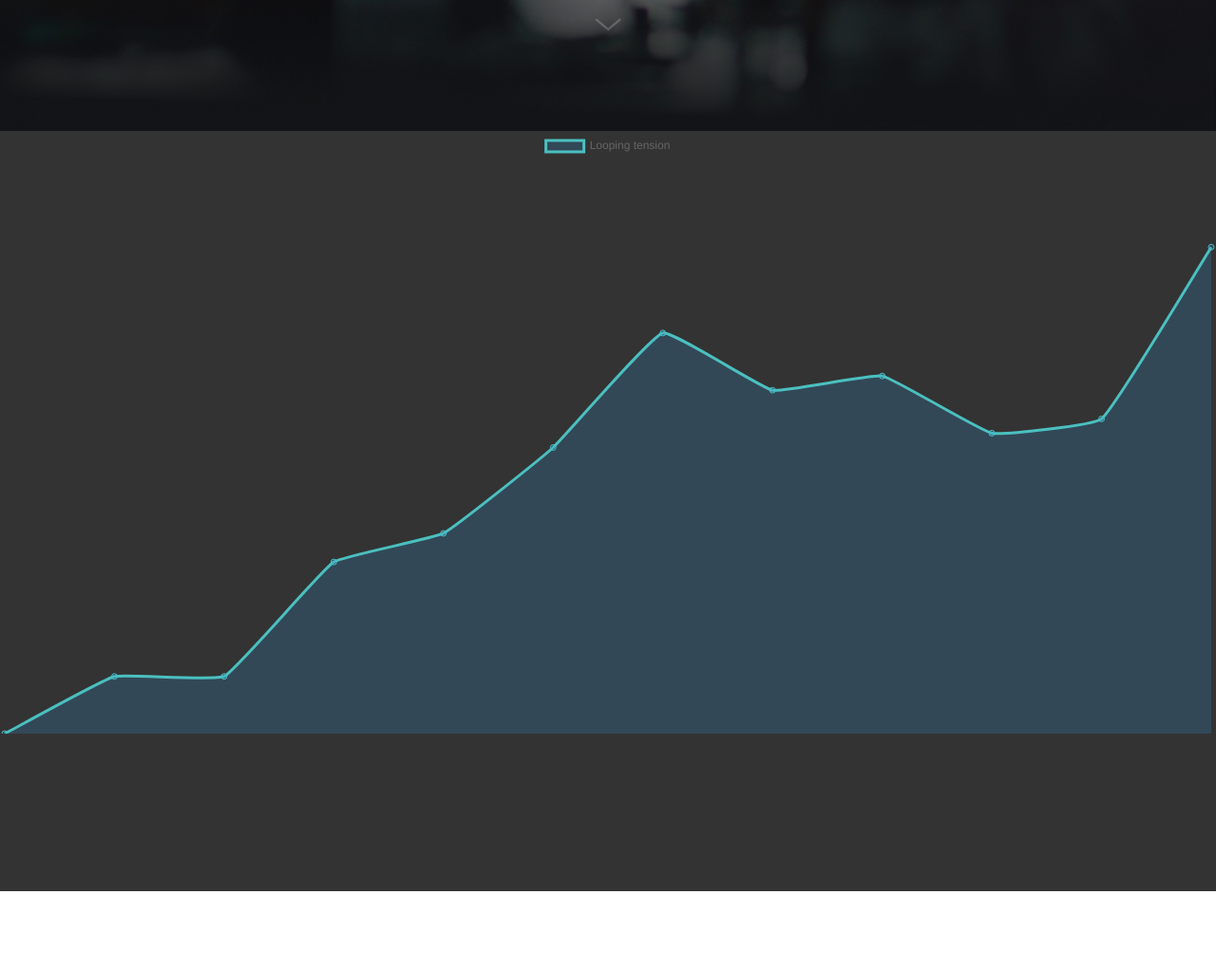
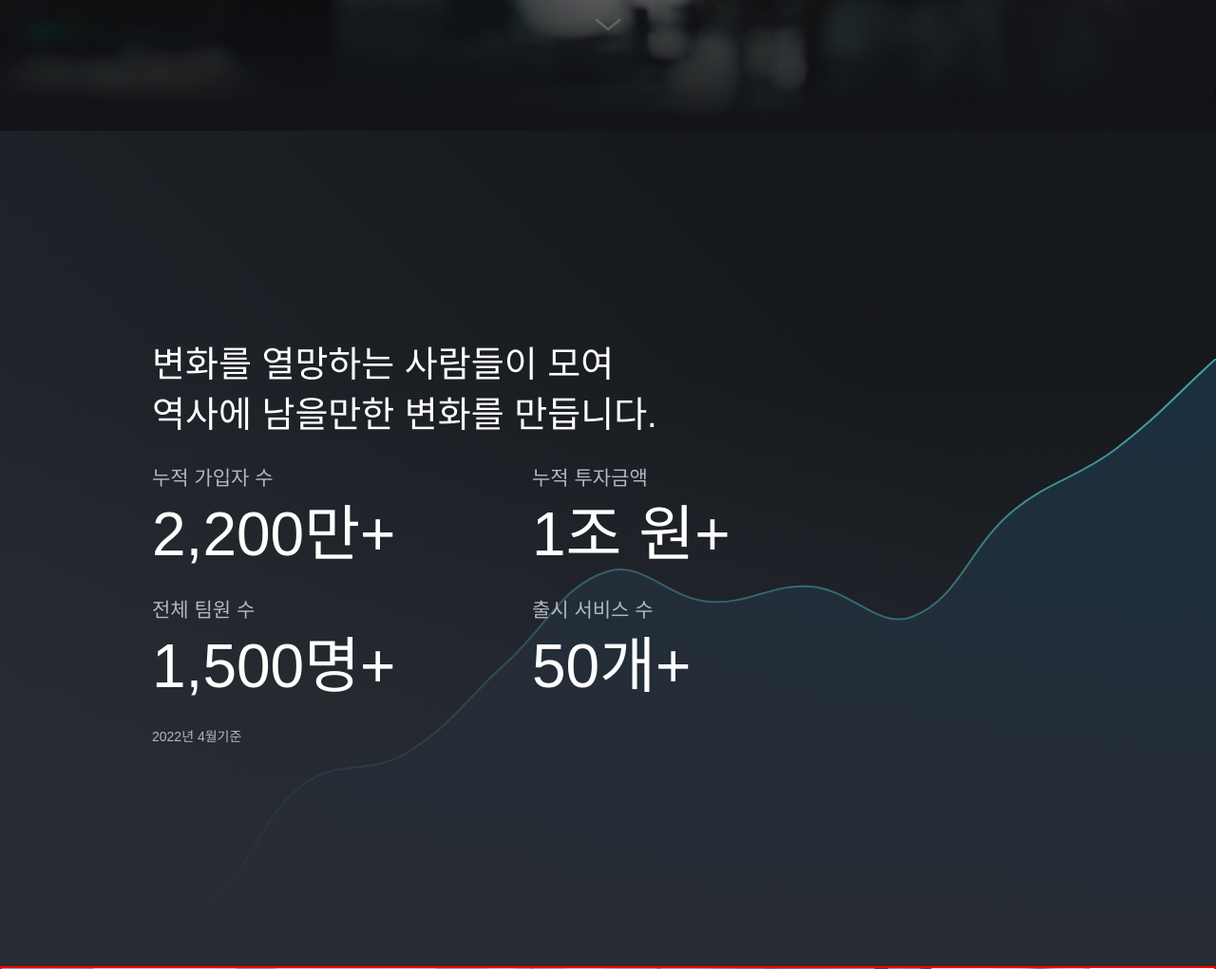
Before and after one commit to dadafly1244/toss-team-vanilla-app, a website built with Parcel: page index.html in a window 1280 px wide. Shown: the part 663-1684 px from the top of the page at 95% size. Built offline with nearby package versions, Linux system fonts and the light colour scheme.

Commit message:
feat: second page
chartjs로 앞으로 그려지는 애니메이션 적용 완료
글자 삽입 완료

더 필요한 부분
폰트 적용해야함.

```diff
--- a/css/main.css
+++ b/css/main.css
@@ -1,31 +1,32 @@
 /* COMMON */
-body{
+body {
   /* 어두운 회색 */
   color: #333;
-  font-size:16px;
+  font-size: 16px;
   font-weight: 400;
   /* 행간 1.4배 */
   line-height: 1.4;
   font-family: 'Nanum Gothic', sans-serif;
- /* 제거하기 */
+  /* 제거하기 */
   height: 6000px;
-
   /* 가려서 보이지 않는 부분 처리 */
   /* padding-top: 56px; */
+  /* position: relative; */
 }
+
 img {
   display: block;
 }
+
 a {
   text-decoration: none;
 }
 
-.inner{
+.inner {
   width: 1140px;
   margin: 0 auto;
-  position : relative;
+  position: relative;
 }
-
 
 
 
@@ -43,50 +44,47 @@ header {
   align-items: center;
   /* backdrop-filter: blur(20px); */
   z-index: 1;
-
 }
 
-header.filter{
+header.filter {
   backdrop-filter: blur(20px);
 }
 
-header .inner{
+header .inner {
   height: 100%;
+}
 
-
-
-}
-header .logo{
+header .logo {
   height: 100%;
   position: absolute;
   top: 0;
   bottom: 0;
   margin: auto;
   z-index: 1;
+}
 
-}
 header .logo img {
   height: 100%;
   z-index: 1;
   display: flex;
   align-items: center;
   justify-content: center;
-  cursor:pointer;
+  cursor: pointer;
 }
 
-header .inner .menu{
+header .inner .menu {
   height: 100%;
   display: flex;
   justify-content: flex-end;
   align-items: center;
-
-}
-header .inner .menu li{
-  margin-right: 40px;
-  cursor:pointer;
 }
 
-header .inner .menu li a{
+header .inner .menu li {
+  margin-right: 40px;
+  cursor: pointer;
+}
+
+header .inner .menu li a {
   color: #fff;
 }
 
@@ -101,7 +99,8 @@ header .inner .menu li a{
 }
 
 .main-text-container {
-  width: 100%;;
+  width: 100%;
+  ;
   position: absolute;
   bottom: 280px;
   box-sizing: border-box;
@@ -119,12 +118,11 @@ header .inner .menu li a{
   position: absolute;
   bottom: 120px;
   right: calc((100% - 28px)/2);
-
 }
 
-.down-btn img{
+.down-btn img {
   width: 28px;
-  cursor:pointer;
+  cursor: pointer;
   animation-name: up-down;
   animation-delay: .3s;
   animation-duration: 1s;
@@ -132,23 +130,153 @@ header .inner .menu li a{
   animation-iteration-count: infinite;
   /* 에니메이션이 끝이 났을 때 반대 방향으로 움직이게 하는 속성 */
   animation-direction: alternate;
-
 }
 
-@keyframes up-down{
-  0%{
+@keyframes up-down {
+  0% {
     transform: translate(0, 0);
-    opacity:1;
+    opacity: 1;
   }
-  100%{
+  100% {
     /* 밑으로 20px 만큼 가고 투명하게 바뀌기 */
     transform: translate(0, 20px);
-    opacity:0;
+    opacity: 0;
   }
 }
 
 
+/*performance*/
 .second-container {
-  height: calc(100vh + 1px);
-  background-color: #333;
+  height: calc(110vh);
+  background-color: rgb(18, 20, 23);
+  position: relative;
 }
+.second-container .chart__cover {
+  background: linear-gradient(45deg, rgba(40, 44, 52,1), rgba(40, 44, 52,.1) 70.7%),
+            linear-gradient(360deg, rgba(40, 44, 52,1), rgba(40, 44, 52,.1) 70.7%);
+  /* background: linear-gradient(45deg,rgba(40, 44, 52,.8),rgba(40, 44, 52,.2),70%);
+              linear-gradient(360deg,rgba(40, 44, 52,.8),rgba(40, 44, 52,.2),70%); */
+  position: absolute;
+  top: 0;
+  left: 0;
+  height: 100%;
+  width: 100%;
+}
+.second-container #myChart {
+  height: 60%;
+  position: absolute;
+  bottom:0;
+  /* top: 20px; */
+  overflow: hidden;
+}
+.second-container .textgroup {
+  /* border: 10px solid #B0B8C1; */
+  width: 960px;
+  position: absolute;
+  top: 25%;
+  left: 50%;
+  margin-left: calc(960px/-2);
+}
+.second-container .textgroup__title {
+  /* background-color: rosybrown; */
+  color: #fff;
+  width: 100%;
+  display: flex;
+  justify-content: flex-start;
+  font-size: 38px;
+  margin-bottom: 25px;
+}
+
+.second-container .textgroup__description {
+  width: 100%;
+  display: flex;
+  flex-wrap: wrap;
+  justify-content: flex-start;
+  align-items: center;
+}
+
+.second-container .textgroup__description .description__text1,
+.second-container .textgroup__description .description__text2,
+.second-container .textgroup__description .description__text3,
+.second-container .textgroup__description .description__text4 {
+  width: 400px;
+}
+
+.second-container .textgroup__description .description__text1 .text1__title,
+.second-container .textgroup__description .description__text2 .text2__title,
+.second-container .textgroup__description .description__text3 .text3__title,
+.second-container .textgroup__description .description__text4 .text4__title {
+  /* background-color: royalblue; */
+  color: #B0B8C1;
+  font-size: 21px;
+}
+
+.second-container .textgroup__description .description__text1 .text1__num,
+.second-container .textgroup__description .description__text2 .text2__num,
+.second-container .textgroup__description .description__text3 .text3__num,
+.second-container .textgroup__description .description__text4 .text4__num {
+  /* background-color: red; */
+  color: #fff;
+  font-size: 64px;
+  margin-bottom: 20px;
+}
+
+.second-container .textgroup__description .description__text5 {
+  color: #B0B8C1;
+  height: 20px;
+  width: 100%;
+  font-size: 14px;
+
+}
+
+
+/* Team Mission */
+
+.team-mission {
+  height: 140vh;
+  border: 2px solid red;
+  background-image: url(../images/kv-2.jpg/);
+  background-repeat: no-repeat;
+  background-position: center;
+  background-attachment: fixed;
+  background-size:cover;
+  display: flex;
+  justify-content: center;
+  align-items: center;
+}
+.team-mission .textbox{
+  width: 788px;
+  height: 406px;
+  padding: 60px 92px;
+  margin: 0 auto;
+  text-align: center;
+  background-color: rgba(26, 30, 36, 0.65);
+  border-radius: 10px;
+  position: absolute;
+  right: 0;
+  left: 0;
+  display: flex;
+  justify-content: center;
+  align-items: center;
+}
+.team-mission .textbox .textbox__text{
+  width: 604;
+
+}
+.team-mission .textbox__text .text__title{
+
+  font-size: 30px;
+  line-height: 43.5px;
+  color: #b0b8c1;
+  margin-bottom: 20px ;
+
+}
+.team-mission .textbox__text .text__description{
+  font-weight: bold;
+  font-size: 30px;
+  line-height: 43.5px;
+  color: #fff;
+  text-align: center;
+}
+
+/* HISTORY */
--- a/index.html
+++ b/index.html
@@ -35,7 +35,8 @@
   <!-- CHART.JS for LINE-CHART -->
   <script src="https://cdnjs.cloudflare.com/ajax/libs/Chart.js/3.7.1/chart.min.js" integrity="sha512-QSkVNOCYLtj73J4hbmVoOV6KVZuMluZlioC+trLpewV8qMjsWqlIQvkn1KGX2StWvPMdWGBqim1xlC8krl1EKQ==" crossorigin="anonymous" referrerpolicy="no-referrer"></script>
   <script src="https://cdn.jsdelivr.net/npm/chart.js"></script>
-  <script defer src="./js/line-chart.js"></script>
+  <!-- <script src="https://cdn.jsdelivr.net/npm/chartjs-plugin-deferred@2.0.0/dist/chartjs-plugin-deferred.min.js"></script> -->
+  <script defer src="./js/line-chart2.js"></script>
 
 
   <!-- GSAP -->
@@ -85,16 +86,61 @@
     </div>
   </div>
 
-
-  <section>
+  <!-- performance(실적) -->
+  <section >
     <div class="second-container">
-      <div>
+      <div class="chart" >
         <canvas id="myChart"></canvas>
+        <div class="chart__cover"></div>
       </div>
-
+      <div class="textgroup">
+        <div class="textgroup__title">변화를 열망하는 사람들이 모여<br>역사에 남을만한 변화를 만듭니다.</div>
+        <div class="textgroup__description">
+          <div class="description__text1">
+            <div class="text1__title">누적 가입자 수</div>
+            <div class="text1__num">2,200만+</div>
+          </div>
+          <div class="description__text2">
+            <div class="text2__title">누적 투자금액</div>
+            <div class="text2__num">1조 원+</div>
+          </div>
+          <div class="description__text3">
+            <div class="text3__title">전체 팀원 수</div>
+            <div class="text3__num">1,500명+</div>
+          </div>
+          <div class="description__text4">
+            <div class="text4__title">출시 서비스 수</div>
+            <div class="text4__num">50개+</div>
+          </div>
+          <div class="description__text5">
+            2022년 4월기준
+          </div>
+        </div>
+      </div>
     </div>
+  </section>
 
 
+  <!-- Team Mission -->
+
+  <section class="team-mission">
+    <div class="textbox">
+      <div class="textbox__text">
+        <div class="text__title">
+          Team Mission
+        </div>
+        <div class="text__description">
+          토스팀은 바꾸고 싶은 세상의 모습이 있고 생각만<br>
+          해도 가슴 뛰는 목표가 있는 조직 입니다. <br>
+          어렵고, 불편하고, 멀게 느껴지는 금융이 아닌 <br>
+          누구에게나 쉽고 상식적인 금융을 만드는 것이 <br>
+          토스팀의 존재 이유입니다.
+        </div>
+      </div>
+    </div>
   </section>
+
+
+
 </body>
 </html>
--- /dev/null
+++ b/js/line-chart2.js
@@ -0,0 +1,110 @@
+// <block:data:2>
+const data = [];
+const datapoints = [0, 20, 20, 60, 70, 100, 130, 120, 125, 115, 150, 170,200];
+let prev = 100;
+for (let i = 0; i < 13; i++) {
+  prev += 5 - Math.random() * 10;
+  data.push({x: i, y:datapoints[i]});
+}
+// </block:data>
+
+// <block:animation:1>
+const totalDuration = 1000;
+const delayBetweenPoints = totalDuration / data.length;
+const previousY = (ctx) => ctx.index === 0 ? ctx.chart.scales.y.getPixelForValue(100) : ctx.chart.getDatasetMeta(ctx.datasetIndex).data[ctx.index - 1].getProps(['y'], true).y;
+const animation = {
+  x: {
+    type: 'number',
+    easing: 'linear',
+    duration: delayBetweenPoints,
+    from: NaN, // the point is initially skipped
+    delay(ctx) {
+      if (ctx.type !== 'data' || ctx.xStarted) {
+        return 0;
+      }
+      ctx.xStarted = true;
+      return ctx.index * delayBetweenPoints;
+    }
+  },
+  y: {
+    type: 'number',
+    easing: 'linear',
+    duration: delayBetweenPoints,
+    from: previousY,
+    delay(ctx) {
+      if (ctx.type !== 'data' || ctx.yStarted) {
+        return 0;
+      }
+      ctx.yStarted = true;
+      return ctx.index * delayBetweenPoints;
+    }
+  }
+};
+// </block:animation>
+
+// <block:config:0>
+const config = {
+  type: 'line',
+  data: {
+    datasets: [{
+      labels: false, // 범례 지우기
+      fill: true, // 그래프 배경색 채우기
+      backgroundColor: 'rgba(54, 162, 235, 0.2)',
+      borderColor: 'rgb(75, 192, 192)', //선 색
+      borderWidth: 2,
+      radius: 0,
+      data: data,
+      lineTension: .4,
+      datalabels: {
+        labels: false
+      }
+    }]
+  },
+  options: {
+    animation,
+    animations: {
+      tension: {
+        duration: 10000,
+        easing: 'linear',
+        // from: .5,
+        // to: 0,
+        // loop: false,
+
+      }
+    },
+    // events: [], // 엥? 모든 이벤트가 사라진다.. 어이없네
+    // 참고글 : https://stackoverflow.com/questions/41952055/chart-js-how-to-disable-everything-on-hover
+    //잘은 모르겠지만 이 두 이벤트를 빼니까 안나온다 ㅎㅎ"mousemove", "click"
+    events: ["mouseout","touchstart", "touchmove", "touchend"],
+    interaction: {
+      intersect: false
+    },
+    plugins:{
+      legend: false,//범례 없애기
+    },
+    scales: {
+      x: {
+        type: 'linear',
+        display: false,
+        title: {
+          display: false
+        }
+      },
+      y: { // defining min and max so hiding the dataset does not change scale range
+        min: 0,
+        max: 200,
+        display: false,
+        title: {
+          display:false
+        }
+      }
+    }
+  }
+};
+// </block:config
+
+
+const myChart = new Chart(
+  document.getElementById('myChart'),
+  config
+);
--- a/js/main.js
+++ b/js/main.js
@@ -1,7 +1,4 @@
-console.log('hello')
-
 const headerEl = document.querySelector('header');
-console.log(headerEl)
 
 window.addEventListener('scroll', _.throttle(function () {
   console.log(window.scrollY);
--- a/package.json
+++ b/package.json
@@ -20,5 +20,8 @@
   "homepage": "https://github.com/dadafly1244/-toss-team-vanilla-app#readme",
   "devDependencies": {
     "parcel-bundler": "^1.12.5"
+  },
+  "dependencies": {
+    "chart.js": "^3.7.1"
   }
 }
```
Also changed, not shown: images/img-press-work.jpg (added), images/kv-2.jpg (added), 1 other file.
